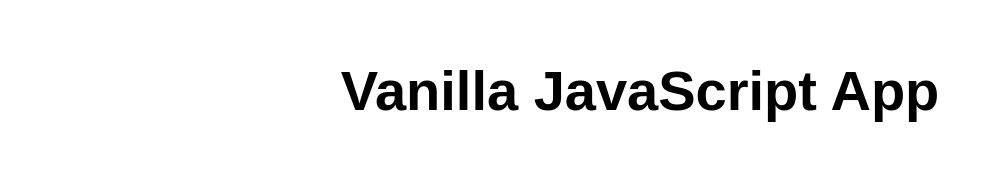
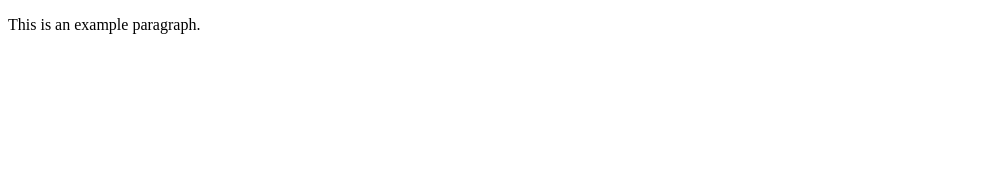
Before and after one commit to nqiu8283/my-first-static-web-app, a website: page src/index.html in a window 1280 px wide. Shown: the whole page, without its empty margins (0-992 px from the left). Drawn offline with Linux system fonts and the light colour scheme.

Commit message:
Update index.html

```diff
--- a/src/index.html
+++ b/src/index.html
@@ -1,17 +1,9 @@
 <!DOCTYPE html>
-<html lang="en">
-
-<head>
-  <meta charset="UTF-8">
-  <meta name="viewport" content="width=device-width, initial-scale=1.0">
-  <link rel="stylesheet" href="styles.css">
-  <title>Vanilla JavaScript App</title>
-</head>
-
-<body>
-  <main>
-    <h1>Vanilla JavaScript App</h1>
-  </main>
-</body>
-
+<html>
+  <head>
+    <title>This is the title of the webpage!</title>
+  </head>
+  <body>
+    <p>This is an example paragraph.</p>
+  </body>
 </html>
```
